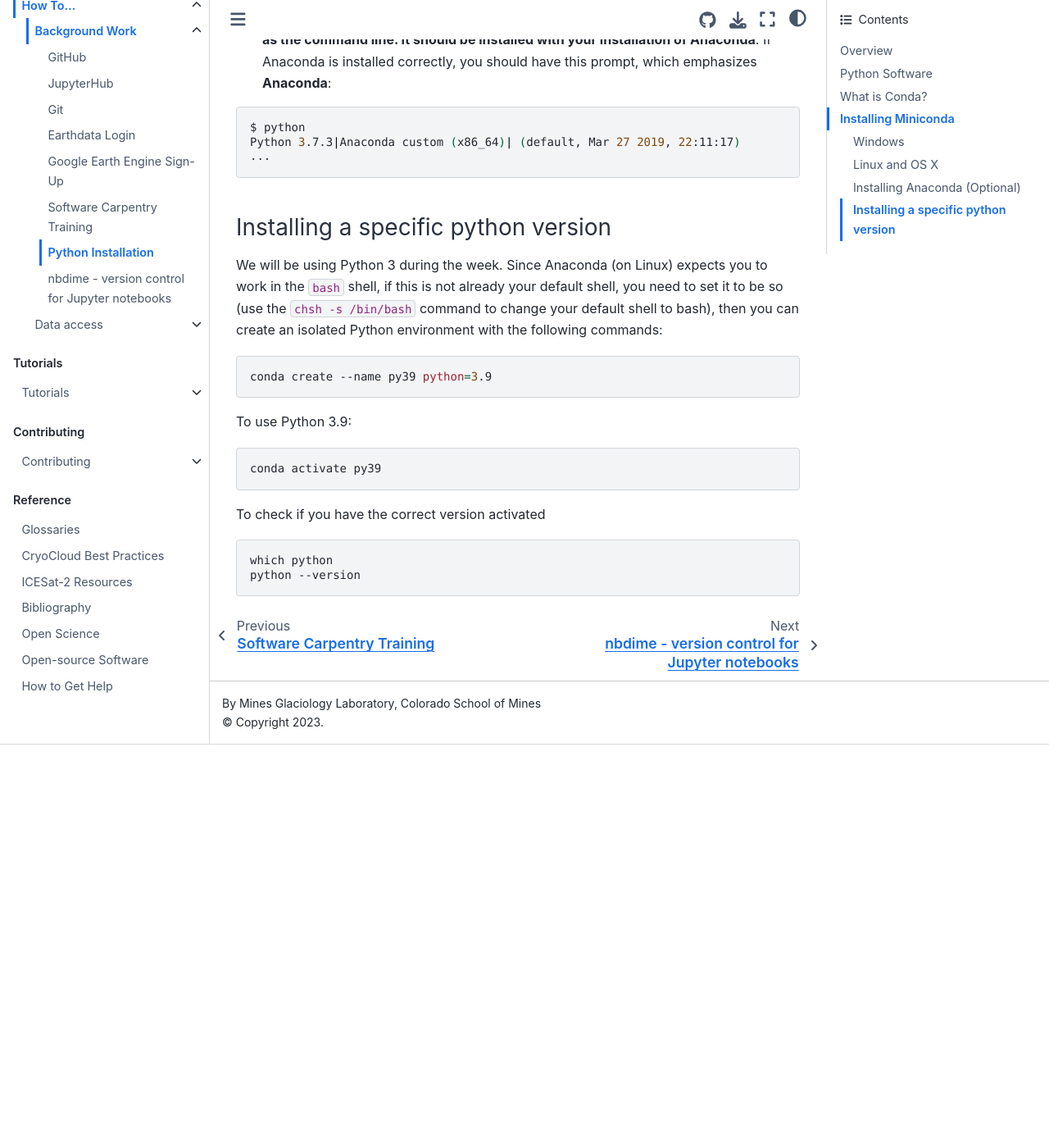
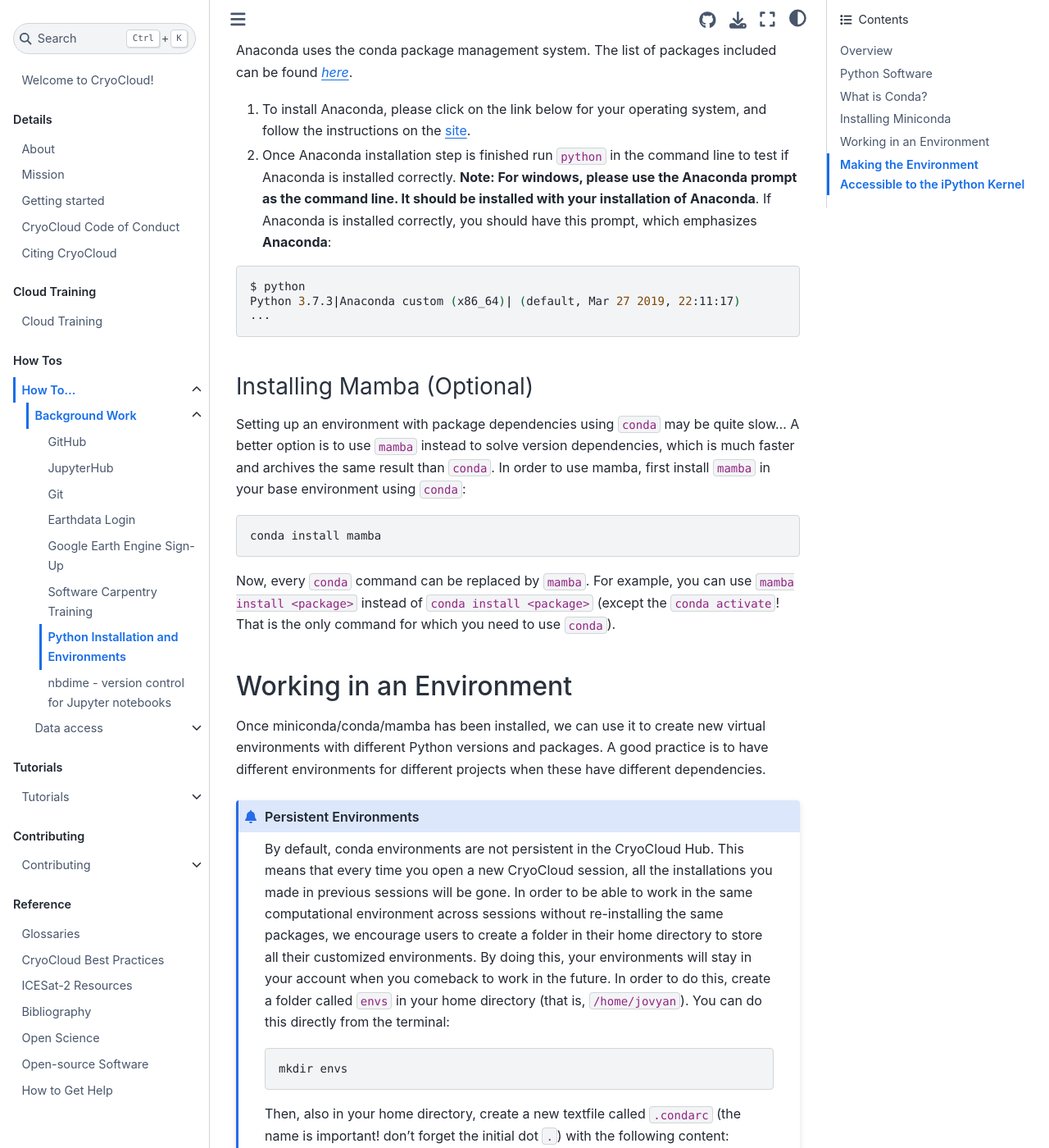
Before and after one commit to CryoInTheCloud/CryoCloudWebsite, a Jupyter Book: the page built from book/how_tos/background/python.md, in a window 1280 px wide and 1400 px high, scrolled down 2134 px. Shown: the whole window at 82% size. Built offline with Jupyter Book 1.0.4 settings and Sphinx 7.4.7 and the Sphinx Book theme 1.1.4, drawn with Linux system fonts in a browser that asks for light colours; pages that are not in the unit, such as notebooks, are missing from menus; before the commit the page ends 3042 px from its top, so only the background shows below that; some of the changed text lies outside the part shown.

Commit message:
Persistent Environment Documentation  (#66)
* small changes to Python setup

* draft for persistent environment in the CryoCloud

* small changes based on https://github.com/CryoInTheCloud/CryoCloudWebsite/issues/65

* grammar check

* Added best environment practices

* grammar check

`````diff
--- a/book/how_tos/background/python.md
+++ b/book/how_tos/background/python.md
@@ -1,4 +1,4 @@
-# Python Installation
+# Python Installation and Environments
 
 ## Overview
 
@@ -17,7 +17,8 @@
 Python software is distributed as a series of *libraries* that are called within your code to perform certain tasks. There are many different collections, or *distributions* of Python software. Generally you install a specific distribution of Python and then add additional libraries as you need them. There are also several different *versions* of Python. Support for Python 2 ended in 2020, so you should use Python>=3!
 
 ```{note}
-If you open a terminal on your computer, chances are if you type 'python' you will find it is already installed! But it is best-practice to create separate environments or 'virtual environments' to not interfere with existing installations. You can use {term}`conda` for this.
+If you open a terminal on your computer, chances are if you type `python` you will find it is already installed! But it is best-practice to create separate environments or _virtual environments_ to not interfere with existing installations. This also allows you to have different projects in
+different workspaces, each one of them with different Python versions and different packages installed. You can use {term}`conda` for this (see next sections).
 ```
 
 ## What is Conda?
@@ -45,6 +46,7 @@
 wget $url -O miniconda.sh
 bash miniconda.sh -b -p $HOME/miniconda
 ```
+Notice that this last command is using `bash`. If bash is not already your default shell, you need to set it to be so (use the `chsh -s /bin/bash` command to change your default shell to bash).
 
 ### Installing Anaconda (Optional)
 
@@ -60,23 +62,97 @@
 ...
 ```
 
-### Installing a specific python version
+### Installing Mamba (Optional)
 
-We will be using Python 3 during the week. Since Anaconda (on Linux) expects you to work in the `bash` shell, if this is not already your default shell, you need to set it to be so (use the `chsh -s /bin/bash` command to change your default shell to bash), then you can create an isolated Python environment with the following commands:
+Setting up an environment with package dependencies using `conda` may be quite slow...
+A better option is to use `mamba` instead to solve version dependencies, which is much faster and archives the same result than `conda`.
+In order to use mamba, first install `mamba` in your base environment using `conda`:
+```bash
+conda install mamba
+```
+Now, every `conda` command can be replaced by `mamba`.
+For example, you can use `mamba install <package>` instead of `conda install <package>` (except the `conda activate`! That is the only command for which you need to use `conda`).
 
-``` bash
-conda create --name py39 python=3.9
+
+## Working in an Environment
+
+Once miniconda/conda/mamba has been installed, we can use it to create new virtual environments with different Python versions and packages. A good practice is to have different environments for different projects when these have different dependencies.
+````{admonition} Persistent Environments
+By default, conda environments are not persistent in the CryoCloud Hub.
+This means that every time you open a new CryoCloud session, all the installations you made in previous sessions will be gone.
+In order to be able to work in the same computational environment across sessions without re-installing the same packages, we encourage users to create a folder in their home directory to store all their customized environments.
+By doing this, your environments will stay in your account when you comeback to work in the future.
+In order to do this, create a folder called `envs` in your home directory (that is, `/home/jovyan`).
+You can do this directly from the terminal:
+```bash
+mkdir envs
 ```
+Then, also in your home directory, create a new textfile called `.condarc` (the name is important! don't forget the initial dot `.`) with the following content:
+```
+# .condarc
 
-To use Python 3.9:
+envs_dirs:
+ - ~/envs
+```
+This will indicates to conda that all the new environments have to live inside `~envs` (`~` is the unix character for your home directory).
+````
 
-``` bash
-conda activate py39
+You can now create a new environment with `conda`.
+If you are just starting to work in a new project or want to test something, you can create an environment from scratch with
+```bash
+conda env create --name <ENVIRONMENT NAME> python=3.9
 ```
+where you have to replace `<ENVIRONMENT NAME>` with the name you want to put to your new environment.
+Alternatively, you can create an environment directly from a `environment.yml` file
+```bash
+conda env create -f environment.yml
+```
+This second option is particularly practical for reproducibility and collaboration in a team.
 
-To check if you have the correct version activated
-
+You can check that the creation and installation of the new environment is working by first activating the environment
+```bash
+conda activate <ENVIRONMENT NAME>
+```
+and then check if you have the correct Python version installed
 ```bash
 which python
 python --version
 ```
+
+The best practice for reproducibility and collaboration is to have an updated `environmnent.yml` file in your working space (eg, in the GitHub repository of your project).
+This allows members of the team to keep the environment updated and shared among users.
+You can create a `environment.yml` file associated to the environment with the command
+```bash
+conda env export --from-history > environment.yml`
+```
+This will write the required dependencies to reproduce the environment in the `environment.yml` file.
+Conversely, if you have new packages listed in your `environment.yml` file (because you edited it or changes were made to it by a colleague and you got these changes over git, for example), you can apply these updates with this command
+```bash
+conda env update --file environment.yml --prune
+```
+By doing this, you will keep the conda environment and the `environment.yml` file synchronized.
+Sharing the `environment.yml` file ensures that other users will have the set of instructions to reproduce your virtual environment.
+Notice that the environment and the `environment.yml` are not the same thing! The latest is just a text file that allows the creation
+of a conda environment by using the instructions in this section.
+
+## Making the Environment Accessible to the iPython Kernel
+
+In order to access the kernel associated to our new environment from a Jupyter Notebook, we need to install `ipykernel`. We first activate the
+new environment,
+```bash
+conda activate <ENVIRONMENT NAME>
+```
+and then install `ipykernel`:
+```bash
+conda install ipykernel
+```
+This steps are not needed if you created the environment directly from a `.yml` file that includes `ipykernel` as a dependency.
+
+Then we create the kernel with
+```bash
+python -m ipykernel install --user --name <ENVIRONMENT NAME> --display-name "IPython - <NAME>"
+```
+to create the associated kernel.
+Replace `<NAME>` with the name you want to call the iPython kernel and `<ENVIRONMENT NAME>` with the name of the respective environment.
+
+You are done! Next time you start your JupyterHub session, you will see the new kernel available from your launcher or from the upper right corner of any Jupyter Notebook.
`````
